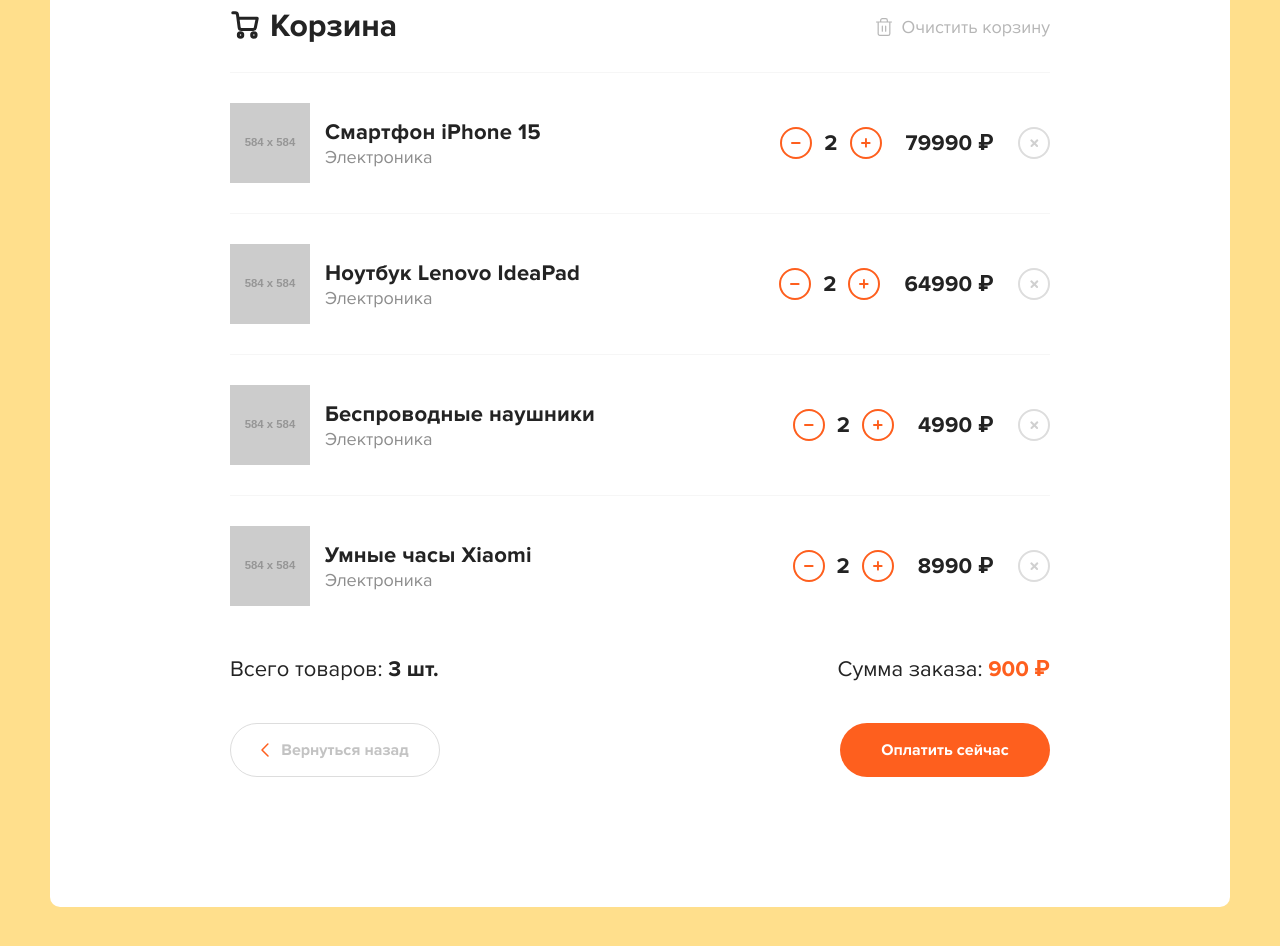
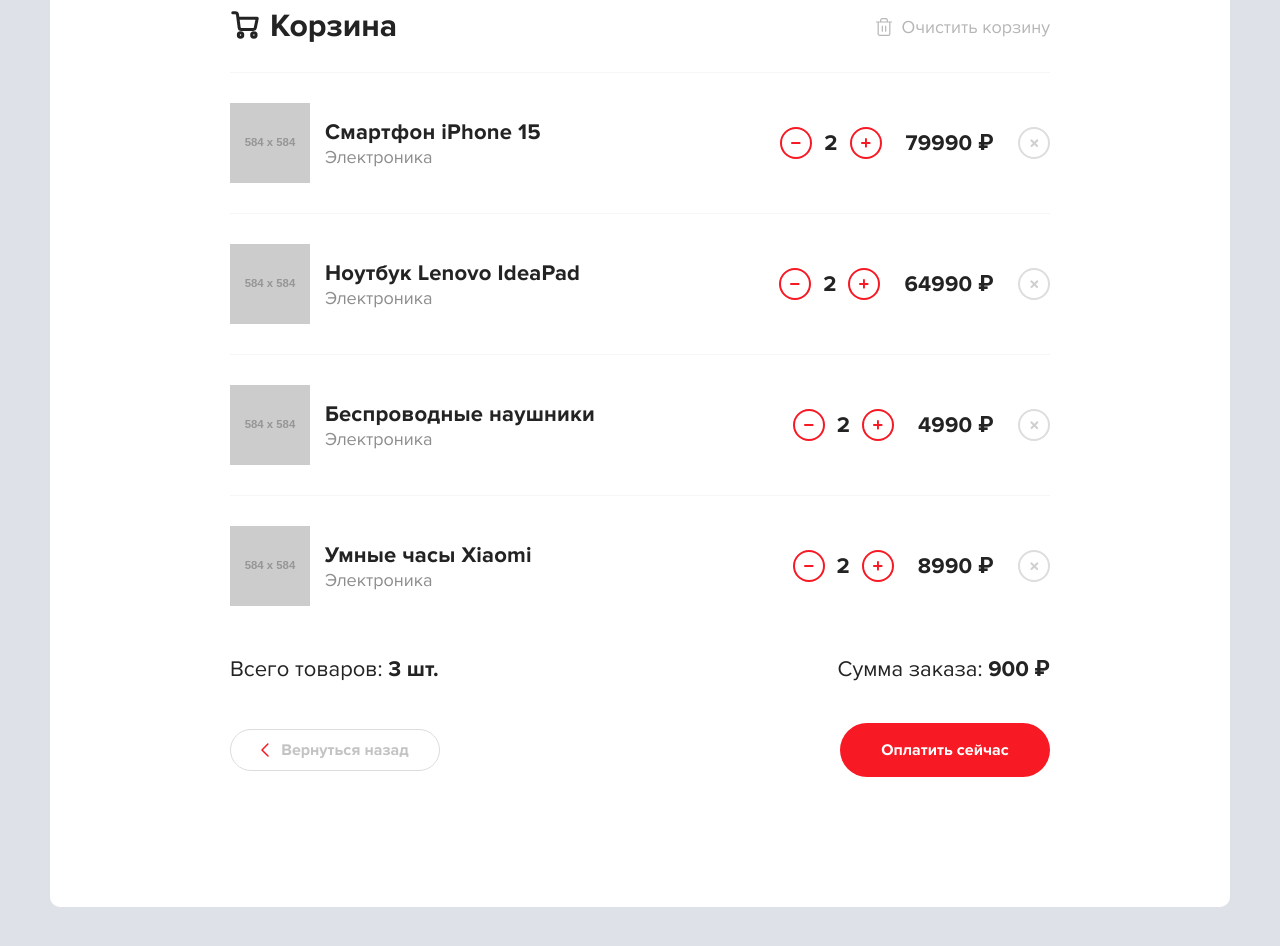
Before and after one commit to KatrinHurricaneGSL/react-market, a React (Vite) app: page /cart in a window 1280 px wide. Shown: the part 300-1246 px from the top of the page. Built offline with nearby package versions, Linux system fonts and the light colour scheme.

Commit message:
chore: change colors

```diff
--- a/src/app/assets/styles/variables.css
+++ b/src/app/assets/styles/variables.css
@@ -1,8 +1,8 @@
 :root {
   --black: #232323;
-  --background: #ffdf8c;
+  --background: #dfe1e8;
   --gray-line: #f6f6f6;
-  --orange: #fe5f1e;
+  --orange: #f71923;
 
   --container-width: 90%;
   --duration: 0.15s;
--- a/src/components/Button/Button.module.css
+++ b/src/components/Button/Button.module.css
@@ -11,7 +11,7 @@
     padding: var(--button-block-padding) var(--button-inline-padding);
     border: 1px solid transparent;
     border-radius: 30px;
-    background-color: #fe5f1e;
+    background-color: #f71923;
     color: #fff;
     font-size: var(--button-font-size);
     line-height: 1.25;
@@ -33,26 +33,26 @@
 }
 
 .button:hover {
-    background-color: #e94d10;
+    background-color: #f71923;
 }
 
 .button:active {
-    background-color: #de4101;
+    background-color: #f71923;
     transform: translateY(1px);
 }
 
 .outline {
-    border-color: #fe5f1e;
+    border-color: #f71923;
     background-color: #fff;
-    color: #fe5f1e;
+    color: #f71923;
 }
 
 .outline svg path {
-    fill: #fe5f1e;
+    fill: #f71923;
 }
 
 .outline:hover {
-    background-color: #fe5f1e;
+    background-color: #f71923;
     color: #fff;
 }
 
@@ -90,7 +90,7 @@
     width: clamp(19px, 2.75vw, 22px);
     height: clamp(19px, 2.75vw, 22px);
     border-radius: 30px;
-    background-color: #fe5f1e;
+    background-color: #f71923;
     color: #fff;
     font-size: clamp(11px, 1.5vw, 13px);
     font-style: normal;
@@ -100,7 +100,7 @@
 
 .add:hover i {
     background-color: #fff;
-    color: #fe5f1e;
+    color: #f71923;
 }
 
 .cart {
--- a/src/components/NotFoundBlock/NotFoundBlock.tsx
+++ b/src/components/NotFoundBlock/NotFoundBlock.tsx
@@ -9,7 +9,7 @@
                 Ничего не найдено
             </h1>
 
-            <p className={styles.description}>Данная страница отсутсвует в нашем интернет-магазине</p>
+            <p className={styles.description}>Данная страница отсутсвует на маркетплейсе</p>
         </div>
     )
 }
--- a/src/components/Pagination/Pagination.module.css
+++ b/src/components/Pagination/Pagination.module.css
@@ -0,0 +1,7 @@
+.pagination {
+    --pagination-color: #232323;
+    --pagination-hover-color: #232323;
+    --pagination-active-color: #f71923;
+    --pagination-active-bg: #fff;
+    --pagination-active-border-color: #f71923;
+}
--- a/src/components/ProductBlock/ProductBlock.module.css
+++ b/src/components/ProductBlock/ProductBlock.module.css
@@ -10,10 +10,14 @@
 }
 
 .image {
-    width: 260px;
+    width: 280px;
+    aspect-ratio: 1 / 1;
+    object-fit: contain;
+    display: block;
 }
 
 .title {
+    margin-top: 10px;
     margin-bottom: 20px;
     font-size: 20px;
     font-weight: 900;
--- a/src/components/Sort/Sort.module.css
+++ b/src/components/Sort/Sort.module.css
@@ -20,8 +20,8 @@
 
 
 .sortLabel span {
-    color: #fe5f1e;
-    border-bottom: 1px dashed #fe5f1e;
+    color: #f71923;
+    border-bottom: 1px dashed #f71923;
     cursor: pointer;
 }
 
@@ -55,14 +55,14 @@
 
 
 .item:hover {
-    background: rgba(254, 95, 30, 0.05);
+    background: rgba(247, 25, 35, 0.05);
 }
 
 
 .active {
-    background: rgba(254, 95, 30, 0.05);
+    background: rgba(247, 25, 35, 0.05);
     font-weight: bold;
-    color: #fe5f1e;
+    color: #f71923;
 }
 
 @media (max-width: 1273px) {
--- a/src/pages/Cart/Cart.module.css
+++ b/src/pages/Cart/Cart.module.css
@@ -59,15 +59,12 @@
 .bottomButtons {
     display: flex;
     justify-content: space-between;
+    align-items: center;
     gap: 16px;
 }
 
 .bottomDetails span {
     font-size: 22px;
-}
-
-.bottomDetails span:last-of-type b {
-    color: #fe5f1e;
 }
 
 .bottomButtons {
```
